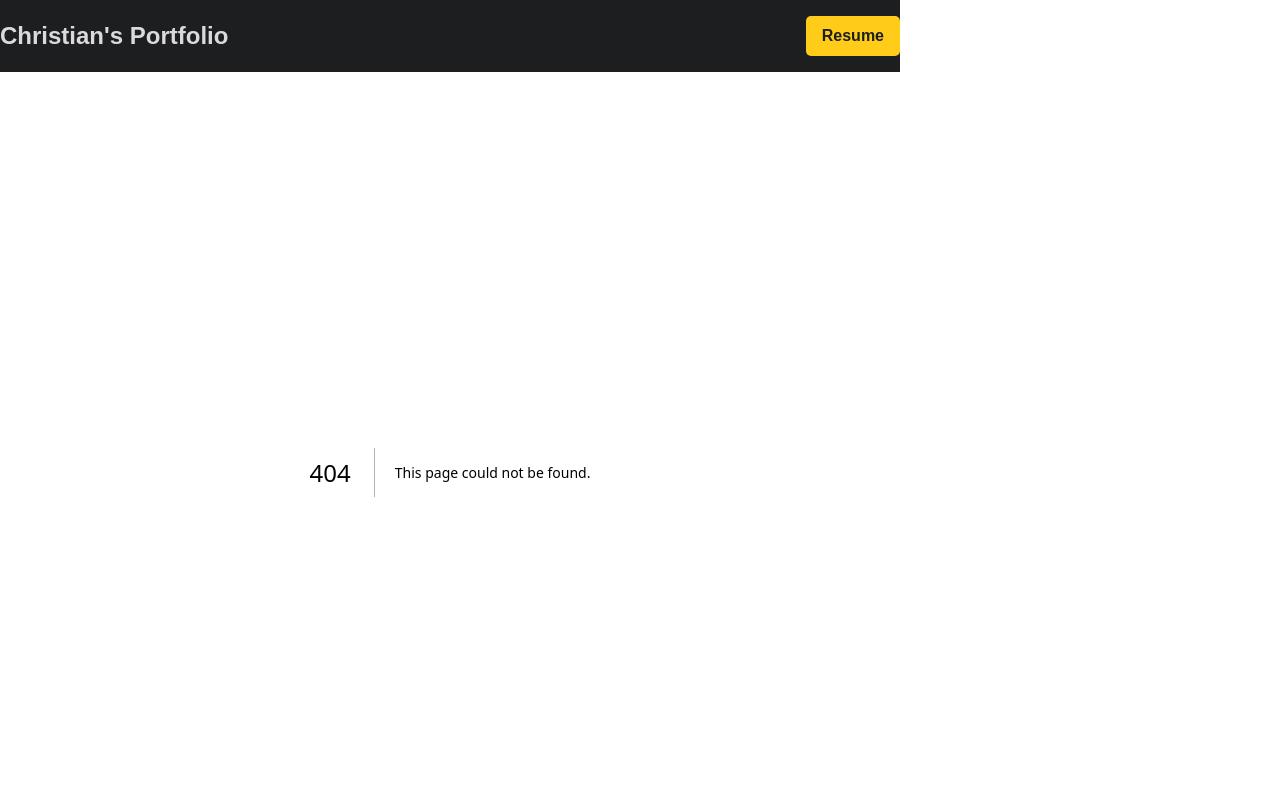
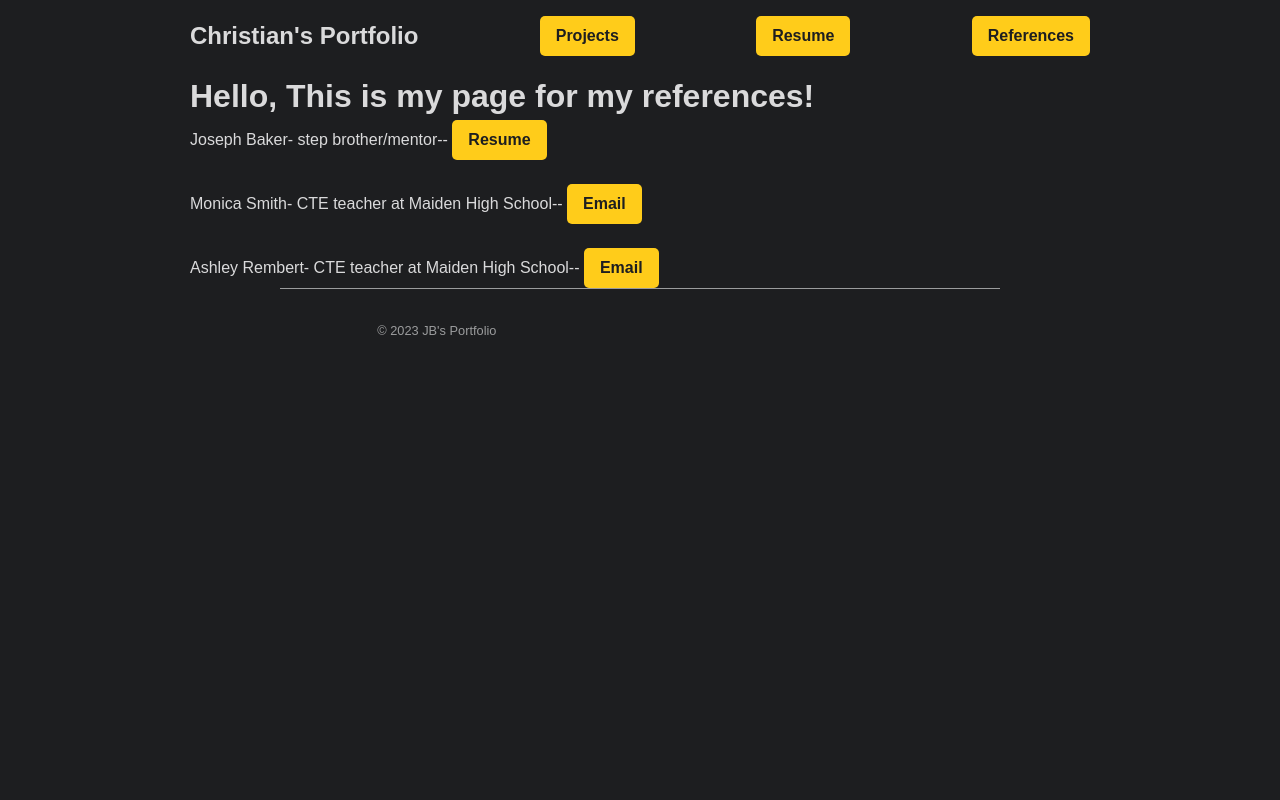
Before and after one commit to plantedd/nextjs-portfolio, a Next.js app: page /references in a window 1280 px wide. Before the commit this address had no page. Shown: the top 800 px of the page. Built offline with nearby package versions, Linux system fonts and the light colour scheme.

Commit message:
changed to my personal work, messed up right now

```diff
--- a/src/components/navbar.tsx
+++ b/src/components/navbar.tsx
@@ -8,7 +8,13 @@ const Navbar = () => {
           Christian&apos;s Portfolio
         </Link>
       </div>
+      <Link href="/projects" className="cta-btn">
+          Projects
+        </Link>
       <a target="_blank" href="https://drive.google.com/file/d/17wz2eOXSyDekWbBDNdTjnEtUN3w3o4BV/view?usp=sharing" className="cta-btn">Resume</a>
+      <Link href="/references" className="cta-btn">
+          References
+        </Link>
     </div>
   )
 }
--- /dev/null
+++ b/src/pages/projects/index.tsx
@@ -0,0 +1,5 @@
+export default function Page() {
+    return <div>
+        <a target="_blank" href="https://mail-attachment.googleusercontent.com/attachment/u/1/?ui=2&ik=c754be5f4f&attid=0.1&permmsgid=msg-f:1782734672206710529&th=18bd8bbd31a74701&view=att&disp=inline&realattid=f_lp1cd0pp0&ser=1&saddbat=ANGjdJ_f8PUajP8dyZlC70Q1MYVkrXt16cL3pCs2SO3fvG2FKWCOAYKMVpsIvf8Zf2heAw7f_HD0c-UBfBWPIy0gR58SD0XsYYxO4Kb-W3O1YCwIHj6FXshSyR16qkCi5s2dQ7mhZXV2eXeX1_rWiBz9X12NtXD-PR_qoceGKC1YmcO4SDngiax_xcv0HLPxocoSOiMS3ZjnHq_XMQQj30MrORTKUhjMuDU2JiO1WuPH8MGl2rNXB1uiIghukjoDQicevpjp1XL099zD97FESwuYX5KXO5CeqWnm6HI5ja5CklKv6ba4jCipuu8oPBuLQzTfqRJXrTnyJv8LqRm9CVqiJyzVJgDTrraRwHjvQ_h100OPqcbpGcbCpAV8ZqnMWkhbdTmkUTP7HvtiEModTnMXe2raz7WfEncAo2_132kL6Rbj3V3oQITvFVpiHE9YR8hPE7PaIWFZPTeQnEcU_oXXfn50c9geMsxhvmxwC0CAaVrFtJMrzIhk3S_WGPgvfezZaJNK4i3ys-J1j3oIxH0go-oim9Cw_4Rod-3MGOw1LWcEVG6TtRF5zRdwxW0utGKlz50US1boAr6qTJDYiprS4T4X_Hvqiy_jB_a_C7OhdQfZqSBV-AFnz5zO8GNIofiexsR07SG7Q876bm6-FXLWhydFvil_qUvfQ1VpAyjNI4R5mTfkP1Mh7WsNkMT4yrT8j041Q-FDuOx4L22hs2xkfTyXbeKl996boXQ6nO_G4VXTYTAhGL-PpmQ8zP-FC8qtIlFcJAxwQzT_fGcMBdTeq4haJ5GlfLyltmnnWOzx76OS8KZI2HA9zett5khZeJ-c7BVdlz__1_0sve5FMTws4AVOcOAubI7-6UZyIsA9w0hJh9Qkg1CzWaVG8cc0K5f3eFwv8rH_mJ5L-IH-3Z2ejn6A2N6r1bwswQ6URFcqIwAkeZHU2lTEvPY_oeBnXjamwPyssNkZCklSdtgRJBM31TGGVNGk52q45hBnJIkPKHEFKOHSCCcBVCAE9gosIwbs5ACfHQX1z_kOAjoj" className="cta-btn">Rock Paper Scissors Project</a>
+    </div>
+  }
--- /dev/null
+++ b/src/pages/references/index.tsx
@@ -0,0 +1,16 @@
+export default function Page() {
+    return <div>
+        <h1>Hello, This is my page for my references! </h1>
+        <p>
+          Joseph Baker- step brother/mentor-- <a target="_blank" href="https://drive.google.com/file/d/1O_eSpWxERbRYhFvE9IQSlzKvYQb4TtdG/view?fbclid=IwAR01kt_wIC_MBdOKX5rkuSDVfGsKZS3ccoVy0y631JjtLRzcbZdOivTUa14" className="cta-btn">Resume</a>
+        </p>
+        <br></br>
+        <p>
+          Monica Smith- CTE teacher at Maiden High School-- <a target="_blank" href="https://mail.google.com/mail/u/1/#search/monica_smith%40catawbaschools.net" className="cta-btn">Email</a>
+        </p>
+        <br></br>
+        <p>
+            Ashley Rembert- CTE teacher at Maiden High School-- <a target="_blank" href="https://mail.google.com/mail/u/1/#search/ashley_rembert%40catawbaschools.net" className="cta-btn">Email</a>
+        </p>
+    </div>
+  }
```
Also changed, not shown: src/components/Hero.tsx (+3 -27 lines).
